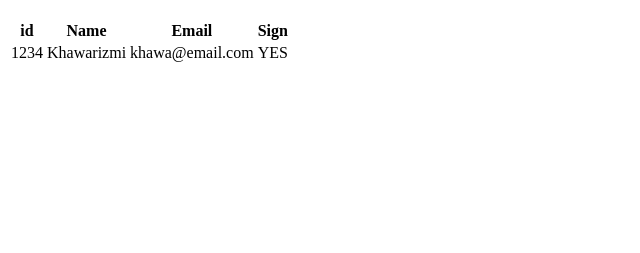
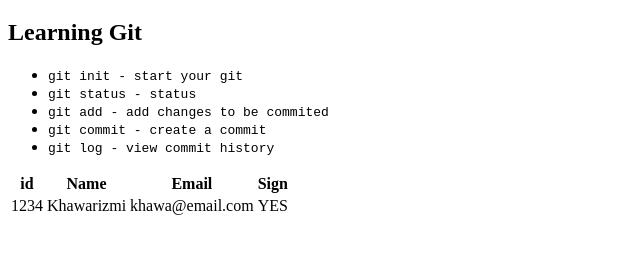
Before and after one commit to khawarizmi02/git-course, a plain HTML site: page index.html in a window 1280 px wide. Shown: the part 61-314 px from the top of the page, without its empty margins (0-640 px from the left). Drawn offline with Linux system fonts and the light colour scheme.

Commit message:
update on git command

```diff
--- a/index.html
+++ b/index.html
@@ -11,6 +11,16 @@
 	<h1>
 		Hello Khawa
 	</h1>
+
+	<h2>Learning Git</h2>
+
+	<ul>
+		<li><code>git init - start your git</code></li>
+		<li><code>git status - status</code></li>
+		<li><code>git add - add changes to be commited</code></li>
+		<li><code>git commit - create a commit</code></li>
+		<li><code>git log - view commit history</code></li>
+	</ul>
 
 	<table>
 		<thead>
```
